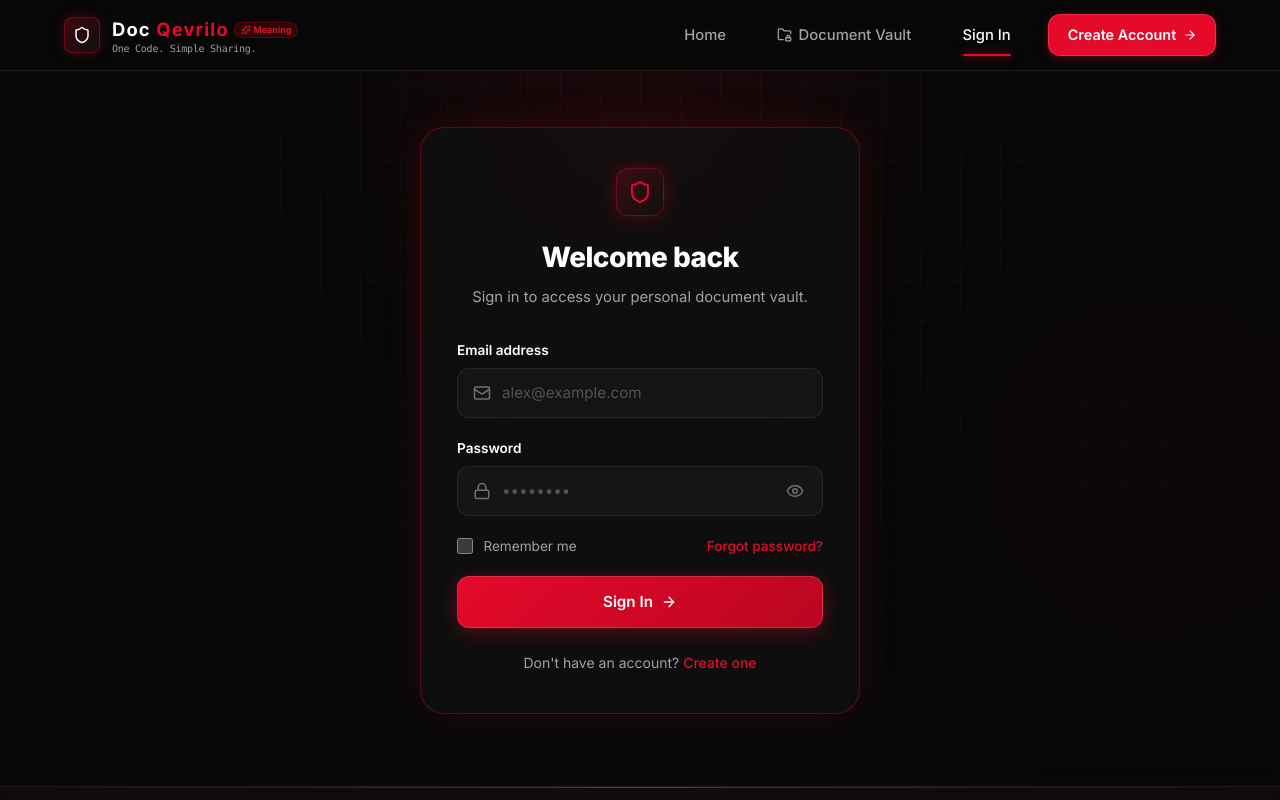
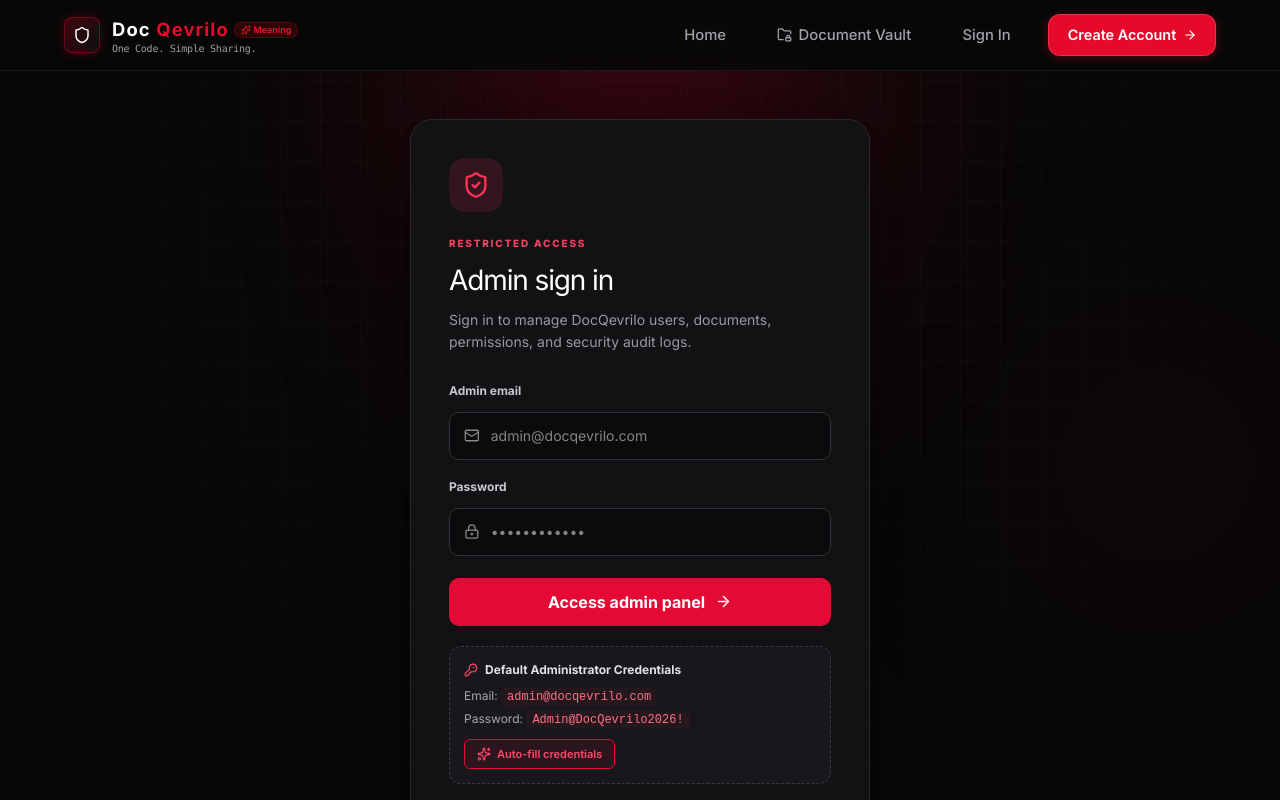
Before and after one commit to 2300030863/SECURE-VAULT, a React (Vite) app: page /admin/login in a window 1280 px wide. Before the commit this address led to /login. Shown: the top 800 px of the page. Built offline with nearby package versions, Linux system fonts and the light colour scheme; no server answers.

Commit message:
siveshfirewallAND ADMIN

```diff
--- a/src/components/Navbar.jsx
+++ b/src/components/Navbar.jsx
@@ -38,6 +38,18 @@ export default function Navbar({ isAuthenticated = false, currentUser = null, on
               <span>Document Vault</span>
             </NavLink>
           </li>
+          {isAuthenticated && currentUser?.role === 'admin' && (
+            <li>
+              <NavLink
+                to="/admin"
+                className={({ isActive }) => `sv-nav-link ${isActive ? 'active' : ''}`}
+                style={{ color: '#ff4d6d' }}
+              >
+                <Shield size={15} />
+                <span>Control Center</span>
+              </NavLink>
+            </li>
+          )}
           {!isAuthenticated ? (
             <>
               <li>
@@ -159,6 +171,17 @@ export default function Navbar({ isAuthenticated = false, currentUser = null, on
           <FolderLock size={16} />
           <span>Document Vault</span>
         </NavLink>
+        {isAuthenticated && currentUser?.role === 'admin' && (
+          <NavLink
+            to="/admin"
+            className={({ isActive }) => `sv-nav-link ${isActive ? 'active' : ''}`}
+            onClick={handleLinkClick}
+            style={{ color: '#ff4d6d' }}
+          >
+            <Shield size={16} />
+            <span>Admin Control Center</span>
+          </NavLink>
+        )}
         {!isAuthenticated ? (
           <>
             <NavLink
--- a/src/pages/AdminLogin.jsx
+++ b/src/pages/AdminLogin.jsx
@@ -1,6 +1,134 @@
-import React from "react";
-import { Navigate } from "react-router-dom";
+import React, { useState } from "react";
+import { Link, useNavigate } from "react-router-dom";
+import { ShieldCheck, LockKeyhole, Mail, ArrowRight, AlertCircle, KeyRound, Sparkles } from "lucide-react";
+import { API_BASE_URL } from "../config/api";
+import "../styles/admin.css";
 
 export default function AdminLogin() {
-  return <Navigate to="/login" replace />;
+  const navigate = useNavigate();
+  const [email, setEmail] = useState("");
+  const [password, setPassword] = useState("");
+  const [busy, setBusy] = useState(false);
+  const [error, setError] = useState("");
+
+  const fillDefaultCredentials = () => {
+    setEmail("admin@docqevrilo.com");
+    setPassword("Admin@DocQevrilo2026!");
+    setError("");
+  };
+
+  async function submit(event) {
+    event.preventDefault();
+    setBusy(true);
+    setError("");
+
+    try {
+      const response = await fetch(`${API_BASE_URL}/admin/login`, {
+        method: "POST",
+        headers: { "Content-Type": "application/json" },
+        body: JSON.stringify({ email: email.trim(), password }),
+      });
+
+      const data = await response.json().catch(() => ({}));
+
+      if (!response.ok) {
+        throw new Error(data.error || "Admin sign-in failed. Please verify your credentials.");
+      }
+
+      if (!data.token) {
+        throw new Error("No authentication token received from the server.");
+      }
+
+      sessionStorage.setItem("sv_admin_token", data.token);
+      sessionStorage.setItem("sv_token", data.token);
+      localStorage.setItem("sv_token", data.token);
+      navigate("/admin", { replace: true });
+    } catch (err) {
+      if (err.message.includes("Failed to fetch") || err.message.includes("NetworkError")) {
+        setError(
+          "Cannot reach the backend server on http://localhost:5000. Please ensure the backend is running (`npm start` or `node backend/server.js`)."
+        );
+      } else {
+        setError(err.message || "Unable to sign in.");
+      }
+    } finally {
+      setBusy(false);
+    }
+  }
+
+  return (
+    <main className="admin-auth-page">
+      <section className="admin-auth-card">
+        <div className="admin-brand-mark">
+          <ShieldCheck size={28} />
+        </div>
+        <span className="admin-eyebrow">RESTRICTED ACCESS</span>
+        <h1>Admin sign in</h1>
+        <p>Sign in to manage DocQevrilo users, documents, permissions, and security audit logs.</p>
+
+        {error && (
+          <div className="admin-error" role="alert">
+            <AlertCircle size={16} style={{ flexShrink: 0, marginTop: "2px" }} />
+            <span>{error}</span>
+          </div>
+        )}
+
+        <form onSubmit={submit}>
+          <label htmlFor="admin-email">Admin email</label>
+          <div className="admin-input-wrap">
+            <Mail size={17} />
+            <input
+              id="admin-email"
+              type="email"
+              autoComplete="username"
+              placeholder="admin@docqevrilo.com"
+              value={email}
+              onChange={(e) => setEmail(e.target.value)}
+              required
+            />
+          </div>
+
+          <label htmlFor="admin-password">Password</label>
+          <div className="admin-input-wrap">
+            <LockKeyhole size={17} />
+            <input
+              id="admin-password"
+              type="password"
+              autoComplete="current-password"
+              placeholder="••••••••••••"
+              value={password}
+              onChange={(e) => setPassword(e.target.value)}
+              required
+            />
+          </div>
+
+          <button type="submit" className="admin-primary-btn" disabled={busy}>
+            {busy ? "Verifying..." : "Access admin panel"} <ArrowRight size={17} />
+          </button>
+        </form>
+
+        <div className="admin-demo-creds">
+          <div className="admin-demo-creds-title">
+            <KeyRound size={14} />
+            <span>Default Administrator Credentials</span>
+          </div>
+          <div className="admin-demo-creds-body">
+            <div>Email: <code>admin@docqevrilo.com</code></div>
+            <div>Password: <code>Admin@DocQevrilo2026!</code></div>
+          </div>
+          <button
+            type="button"
+            className="admin-autofill-btn"
+            onClick={fillDefaultCredentials}
+          >
+            <Sparkles size={14} /> Auto-fill credentials
+          </button>
+        </div>
+
+        <Link className="admin-back-link" to="/login">
+          ← Return to user sign in
+        </Link>
+      </section>
+    </main>
+  );
 }
--- a/src/pages/Login.jsx
+++ b/src/pages/Login.jsx
@@ -75,9 +75,12 @@ export default function Login({ onLoginSuccess }) {
       });
 
       if (result.success) {
+        const isAdmin = result.user?.role === 'admin';
         setStatusMessage({
           type: 'success',
-          message: 'Sign in successful! Redirecting to your vault...',
+          message: isAdmin
+            ? 'Administrator sign in verified! Redirecting to Control Center...'
+            : 'Sign in successful! Redirecting to your vault...',
         });
 
         if (onLoginSuccess) {
@@ -85,7 +88,7 @@ export default function Login({ onLoginSuccess }) {
         }
 
         setTimeout(() => {
-          navigate('/vault');
+          navigate(isAdmin ? '/admin' : '/vault');
         }, 500);
       }
     } catch (err) {
```
